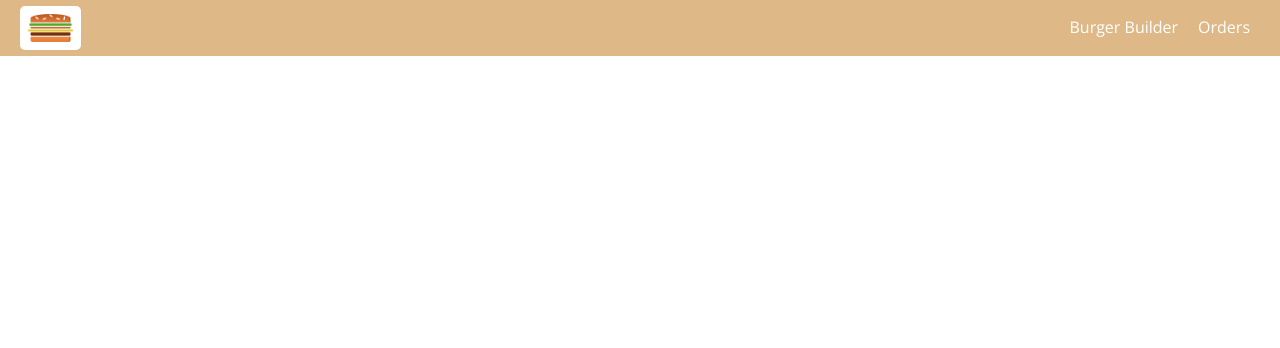
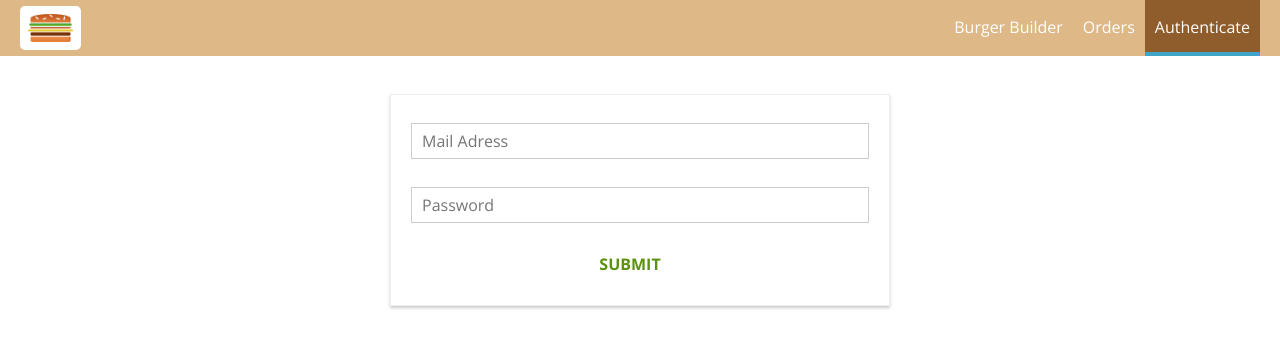
Before and after one commit to Wolfy64/burger-builder, a React app: page /auth in a window 1280 px wide. Shown: the top 348 px of the page. Built offline with nearby package versions, Linux system fonts and the light colour scheme.

Commit message:
Adding an Auth Form

```diff
--- a/src/App.js
+++ b/src/App.js
@@ -4,6 +4,7 @@
 import Checkout from './containers/Checkout/Checkout';
 import { Route, Switch } from 'react-router-dom';
 import Orders from './containers/Orders/Orders';
+import Auth from './containers/Auth/Auth';
 
 class App extends Component {
   render() {
@@ -13,6 +14,7 @@
           <Switch>
             <Route path="/checkout" component={Checkout} />
             <Route path="/orders" component={Orders} />
+            <Route path="/auth" component={Auth} />
             <Route path="/" exact component={BurgerBuilder} />
           </Switch>
         </Layout>
--- a/src/components/Navigation/NavigationItems/NavigationItems.js
+++ b/src/components/Navigation/NavigationItems/NavigationItems.js
@@ -8,6 +8,7 @@
       Burger Builder
     </NavigationItem>
     <NavigationItem link="/orders">Orders</NavigationItem>
+    <NavigationItem link="/auth">Authenticate</NavigationItem>
   </ul>
 );
 
--- /dev/null
+++ b/src/containers/Auth/Auth.css
@@ -0,0 +1,15 @@
+.Auth {
+  margin: 20px auto;
+  width: 80%;
+  text-align: center;
+  box-shadow: 0 2px 3px #ccc;
+  border: 1px solid #eee;
+  padding: 10px;
+  box-sizing: border-box;
+}
+
+@media (min-width: 600px) {
+  .Auth {
+    width: 500px;
+  }
+}
--- /dev/null
+++ b/src/containers/Auth/Auth.js
@@ -0,0 +1,101 @@
+import React, { Component } from 'react';
+import Input from '../../components/UI/Input/Input';
+import Button from '../../components/UI/Button/Button';
+import classes from './Auth.css';
+
+class Auth extends Component {
+  state = {
+    controls: {
+      email: {
+        elementType: 'input',
+        elementConfig: {
+          type: 'email',
+          placeholder: 'Mail Adress'
+        },
+        value: '',
+        validation: {
+          required: true,
+          isEmail: true
+        },
+        valid: false,
+        touched: false
+      },
+      password: {
+        elementType: 'input',
+        elementConfig: {
+          type: 'password',
+          placeholder: 'Password'
+        },
+        value: '',
+        validation: {
+          required: true,
+          minLength: 6
+        },
+        valid: false,
+        touched: false
+      }
+    }
+  };
+
+  checkValidity(value, rules) {
+    let isValid = true;
+
+    if (!rules) return true;
+
+    if (rules.required) isValid = value.trim() !== '' && isValid;
+
+    if (rules.minLength) isValid = value.length >= rules.minLength && isValid;
+
+    return isValid;
+  }
+
+  inputChangedHandler = (event, controlName) => {
+    const updatedControls = {
+      ...this.state.controls,
+      [controlName]: {
+        ...this.state.controls[controlName],
+        value: event.target.value,
+        valid: this.checkValidity(
+          event.target.value,
+          this.state.controls[controlName].validation
+        ),
+        touched: true
+      }
+    };
+    this.setState({ controls: updatedControls });
+  };
+
+  render() {
+    const formElementsArray = [];
+    for (let key in this.state.controls) {
+      formElementsArray.push({
+        id: key,
+        config: this.state.controls[key]
+      });
+    }
+
+    const form = formElementsArray.map(formElement => (
+      <Input
+        key={formElement.id}
+        elementType={formElement.config.elementType}
+        elementConfig={formElement.config.elementConfig}
+        value={formElement.config.value}
+        invalid={!formElement.config.valid}
+        shouldValidate={formElement.config.validation}
+        touched={formElement.config.touched}
+        changed={event => this.inputChangedHandler(event, formElement.id)}
+      />
+    ));
+
+    return (
+      <div className={classes.Auth}>
+        <form action="">
+          {form}
+          <Button btnType="Success">SUBMIT</Button>
+        </form>
+      </div>
+    );
+  }
+}
+
+export default Auth;
--- a/src/containers/Checkout/ContactData/ContactData.js
+++ b/src/containers/Checkout/ContactData/ContactData.js
@@ -144,16 +144,16 @@
   };
 
   render() {
-    const formEmentsArray = [];
+    const formElementsArray = [];
     for (let key in this.state.orderForm) {
-      formEmentsArray.push({
+      formElementsArray.push({
         id: key,
         config: this.state.orderForm[key]
       });
     }
     let form = (
       <form onSubmit={this.orderHandler}>
-        {formEmentsArray.map(formElement => (
+        {formElementsArray.map(formElement => (
           <Input
             key={formElement.id}
             elementType={formElement.config.elementType}
```
